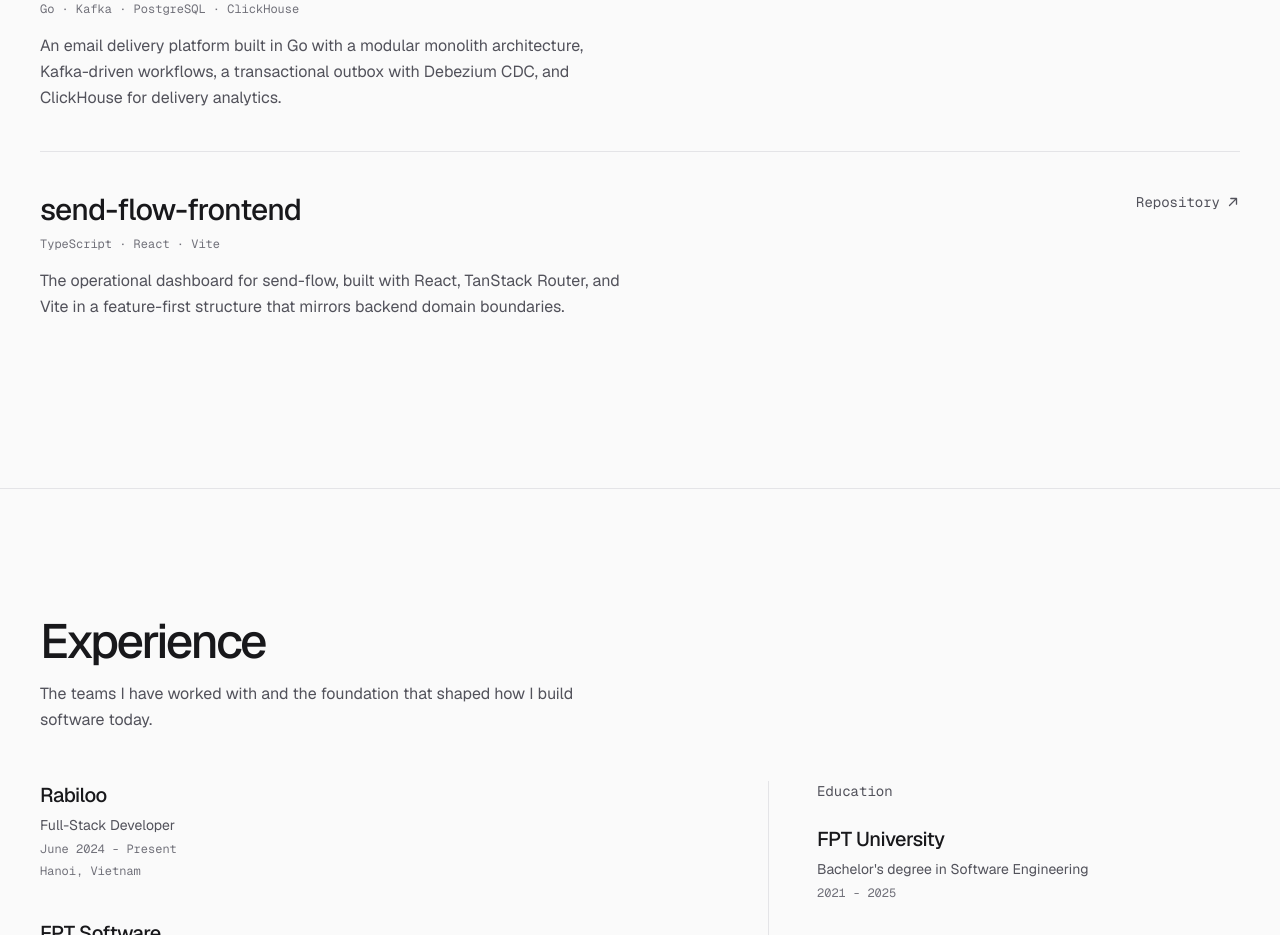
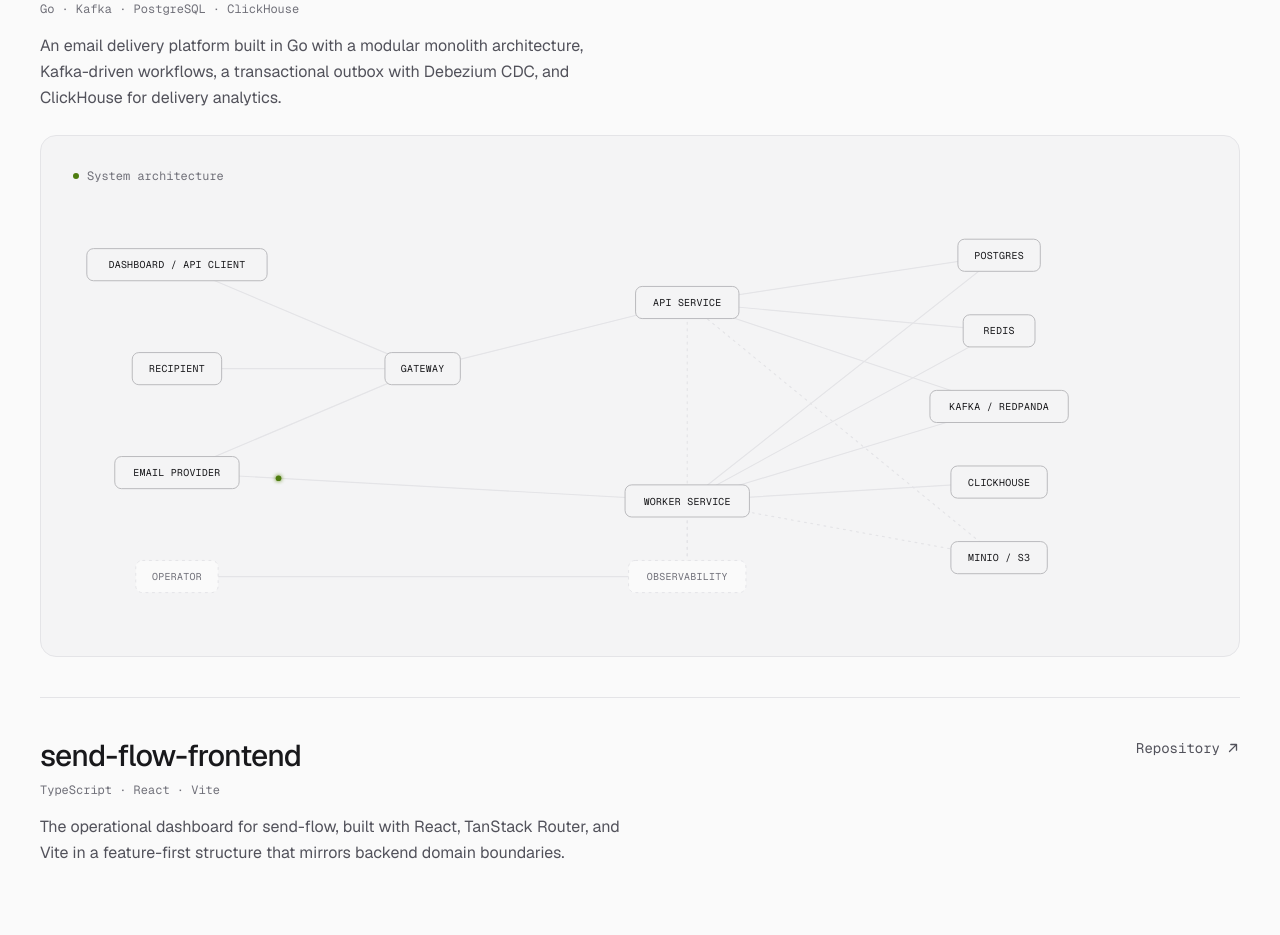
Before and after one commit to ninggiangboy/portfolio, a Next.js app: page / in a window 1280 px wide. Shown: the part 3300-4235 px from the top of the page. Built offline with nearby package versions, Linux system fonts and the light colour scheme.

Commit message:
feat: add sendflow system diagram

```diff
--- /dev/null
+++ b/src/components/system-diagram.tsx
@@ -0,0 +1,147 @@
+"use client";
+
+import { motion, useReducedMotion } from "motion/react";
+
+export type DiagramNode = {
+  id: string;
+  label: string;
+  x: number;
+  y: number;
+  muted?: boolean;
+};
+
+export type DiagramEdge = {
+  from: string;
+  to: string;
+  dashed?: boolean;
+  pulse?: boolean;
+  delay?: number;
+};
+
+export function SystemDiagram({
+  nodes,
+  edges,
+  viewBox,
+  className,
+  ariaLabel,
+}: {
+  nodes: DiagramNode[];
+  edges: DiagramEdge[];
+  viewBox: { w: number; h: number };
+  className?: string;
+  ariaLabel: string;
+}) {
+  const reduce = useReducedMotion();
+  const byId = Object.fromEntries(nodes.map((n) => [n.id, n]));
+  const nodeH = 34;
+  const widthOf = (node: DiagramNode) =>
+    Math.max(76, node.label.length * 7.4 + 28);
+
+  return (
+    <svg
+      viewBox={`0 0 ${viewBox.w} ${viewBox.h}`}
+      className={className}
+      role="img"
+      aria-label={ariaLabel}
+    >
+      <defs>
+        <filter
+          id="diagram-glow"
+          x="-200%"
+          y="-200%"
+          width="500%"
+          height="500%"
+        >
+          <feGaussianBlur stdDeviation="2.5" result="blur" />
+          <feMerge>
+            <feMergeNode in="blur" />
+            <feMergeNode in="SourceGraphic" />
+          </feMerge>
+        </filter>
+      </defs>
+
+      {edges.map((edge) => {
+        const from = byId[edge.from];
+        const to = byId[edge.to];
+        if (!from || !to) return null;
+        return (
+          <line
+            key={`${edge.from}-${edge.to}`}
+            x1={from.x}
+            y1={from.y}
+            x2={to.x}
+            y2={to.y}
+            stroke="var(--line)"
+            strokeWidth={1.25}
+            strokeLinecap="round"
+            strokeDasharray={edge.dashed ? "2 5" : undefined}
+          />
+        );
+      })}
+
+      {!reduce &&
+        edges
+          .filter((e) => e.pulse)
+          .map((edge) => {
+            const from = byId[edge.from];
+            const to = byId[edge.to];
+            if (!from || !to) return null;
+            return (
+              <motion.circle
+                key={`pulse-${edge.from}-${edge.to}`}
+                r={3}
+                fill="var(--accent)"
+                filter="url(#diagram-glow)"
+                animate={{
+                  cx: [from.x, to.x],
+                  cy: [from.y, to.y],
+                  opacity: [0, 1, 1, 0],
+                }}
+                transition={{
+                  duration: 2.2,
+                  delay: edge.delay ?? 0,
+                  repeat: Number.POSITIVE_INFINITY,
+                  repeatDelay: 1.4,
+                  ease: "easeInOut",
+                }}
+              />
+            );
+          })}
+
+      {nodes.map((node) => {
+        const w = widthOf(node);
+        return (
+          <g key={node.id}>
+            <rect
+              x={node.x - w / 2}
+              y={node.y - nodeH / 2}
+              width={w}
+              height={nodeH}
+              rx={7}
+              fill={node.muted ? "var(--background)" : "var(--surface)"}
+              stroke={
+                node.muted
+                  ? "var(--line)"
+                  : "color-mix(in srgb, var(--foreground) 22%, var(--line))"
+              }
+              strokeWidth={1}
+              strokeDasharray={node.muted ? "3 4" : undefined}
+            />
+            <text
+              x={node.x}
+              y={node.y + 1}
+              textAnchor="middle"
+              dominantBaseline="middle"
+              className="font-mono"
+              fontSize={10.5}
+              letterSpacing={0.3}
+              fill={node.muted ? "var(--muted-2)" : "var(--foreground)"}
+            >
+              {node.label.toUpperCase()}
+            </text>
+          </g>
+        );
+      })}
+    </svg>
+  );
+}
--- a/src/components/work.tsx
+++ b/src/components/work.tsx
@@ -2,7 +2,9 @@
 
 import { ArrowUpRight } from "@phosphor-icons/react";
 import { projects, sectionCopy } from "@/lib/data";
+import { sendflowDiagram } from "@/lib/diagrams";
 import { Reveal } from "./reveal";
+import { SystemDiagram } from "./system-diagram";
 
 export function Work() {
   return (
@@ -58,6 +60,26 @@ export function Work() {
                   </span>
                 )}
               </div>
+              {project.diagram ? (
+                <div className="md:col-span-12">
+                  <div className="overflow-hidden rounded-2xl border border-line bg-surface p-6 md:p-8">
+                    <p className="flex items-center gap-2 font-mono text-xs text-muted-2">
+                      <span
+                        aria-hidden
+                        className="h-1.5 w-1.5 rounded-full bg-accent"
+                      />
+                      System architecture
+                    </p>
+                    <SystemDiagram
+                      nodes={sendflowDiagram.nodes}
+                      edges={sendflowDiagram.edges}
+                      viewBox={sendflowDiagram.viewBox}
+                      ariaLabel={`${project.name} system architecture diagram`}
+                      className="mt-6 h-auto w-full"
+                    />
+                  </div>
+                </div>
+              ) : null}
             </Reveal>
           ))}
         </ul>
--- a/src/lib/data.ts
+++ b/src/lib/data.ts
@@ -28,6 +28,7 @@ export type Project = {
   href?: string;
   status?: "in-progress";
   accent: string;
+  diagram?: boolean;
 };
 
 export type NowEntry = {
@@ -174,6 +175,7 @@ export const projects: Project[] = [
       "An email delivery platform built in Go with a modular monolith architecture, Kafka-driven workflows, a transactional outbox with Debezium CDC, and ClickHouse for delivery analytics.",
     href: "https://github.com/ninggiangboy/send-flow-backend",
     accent: "Go",
+    diagram: true,
   },
   {
     name: "send-flow-frontend",
--- /dev/null
+++ b/src/lib/diagrams.ts
@@ -0,0 +1,49 @@
+import type { DiagramEdge, DiagramNode } from "@/components/system-diagram";
+
+export const sendflowDiagram: {
+  nodes: DiagramNode[];
+  edges: DiagramEdge[];
+  viewBox: { w: number; h: number };
+} = {
+  viewBox: { w: 1200, h: 440 },
+  nodes: [
+    { id: "client", label: "Dashboard / API client", x: 110, y: 60 },
+    { id: "recipient", label: "Recipient", x: 110, y: 170 },
+    { id: "provider", label: "Email provider", x: 110, y: 280 },
+    { id: "operator", label: "Operator", x: 110, y: 390, muted: true },
+    { id: "gateway", label: "Gateway", x: 370, y: 170 },
+    { id: "api", label: "API service", x: 650, y: 100 },
+    { id: "worker", label: "Worker service", x: 650, y: 310 },
+    { id: "postgres", label: "Postgres", x: 980, y: 50 },
+    { id: "redis", label: "Redis", x: 980, y: 130 },
+    { id: "kafka", label: "Kafka / Redpanda", x: 980, y: 210 },
+    { id: "clickhouse", label: "ClickHouse", x: 980, y: 290 },
+    { id: "storage", label: "MinIO / S3", x: 980, y: 370 },
+    {
+      id: "observability",
+      label: "Observability",
+      x: 650,
+      y: 390,
+      muted: true,
+    },
+  ],
+  edges: [
+    { from: "client", to: "gateway", pulse: true, delay: 0 },
+    { from: "recipient", to: "gateway" },
+    { from: "provider", to: "gateway" },
+    { from: "gateway", to: "api", pulse: true, delay: 0.3 },
+    { from: "api", to: "postgres", pulse: true, delay: 0.6 },
+    { from: "api", to: "redis" },
+    { from: "api", to: "kafka", pulse: true, delay: 0.9 },
+    { from: "api", to: "storage", dashed: true },
+    { from: "kafka", to: "worker", pulse: true, delay: 1.2 },
+    { from: "worker", to: "postgres" },
+    { from: "worker", to: "redis" },
+    { from: "worker", to: "clickhouse", pulse: true, delay: 1.5 },
+    { from: "worker", to: "provider", pulse: true, delay: 1.8 },
+    { from: "worker", to: "storage", dashed: true },
+    { from: "api", to: "observability", dashed: true },
+    { from: "worker", to: "observability", dashed: true },
+    { from: "operator", to: "observability" },
+  ],
+};
```
